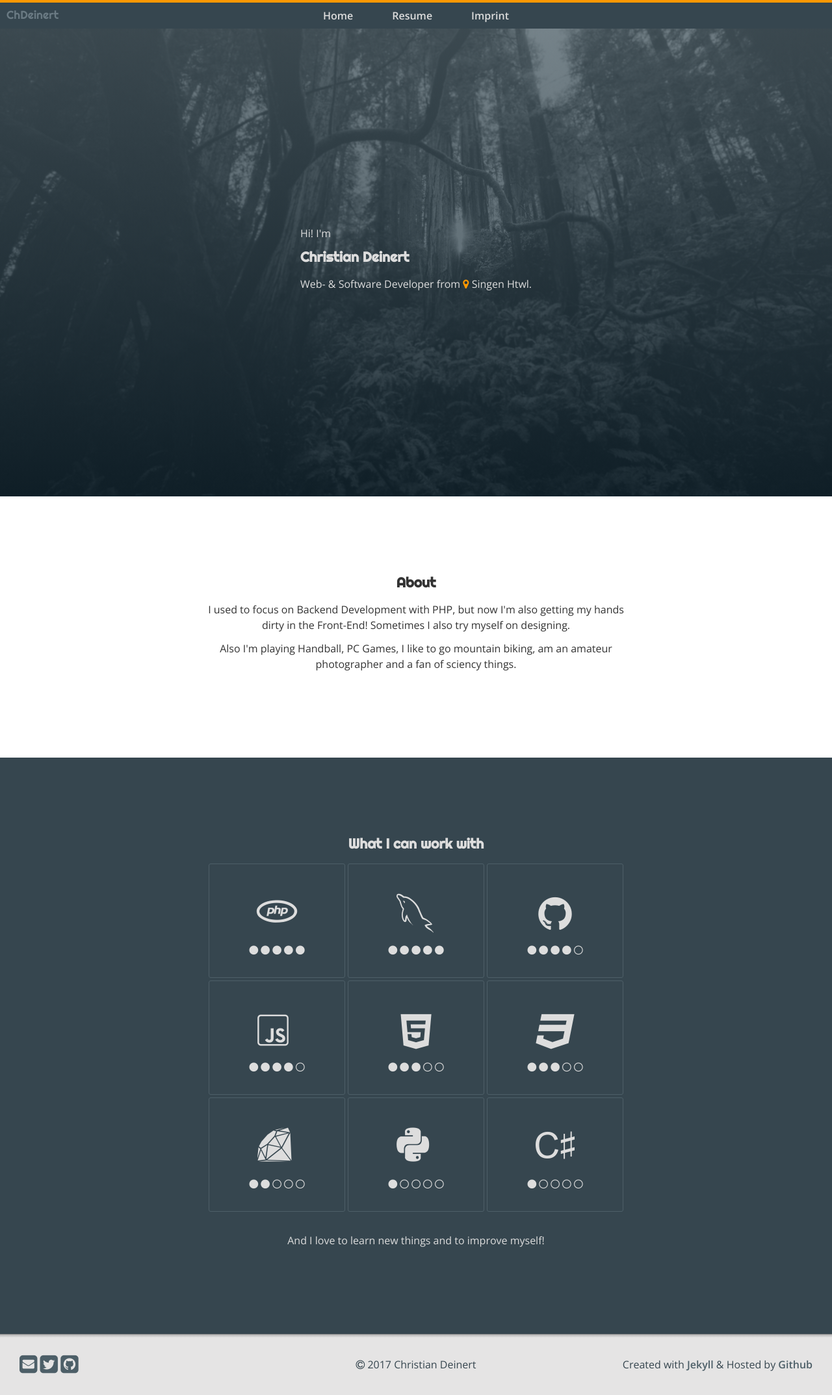
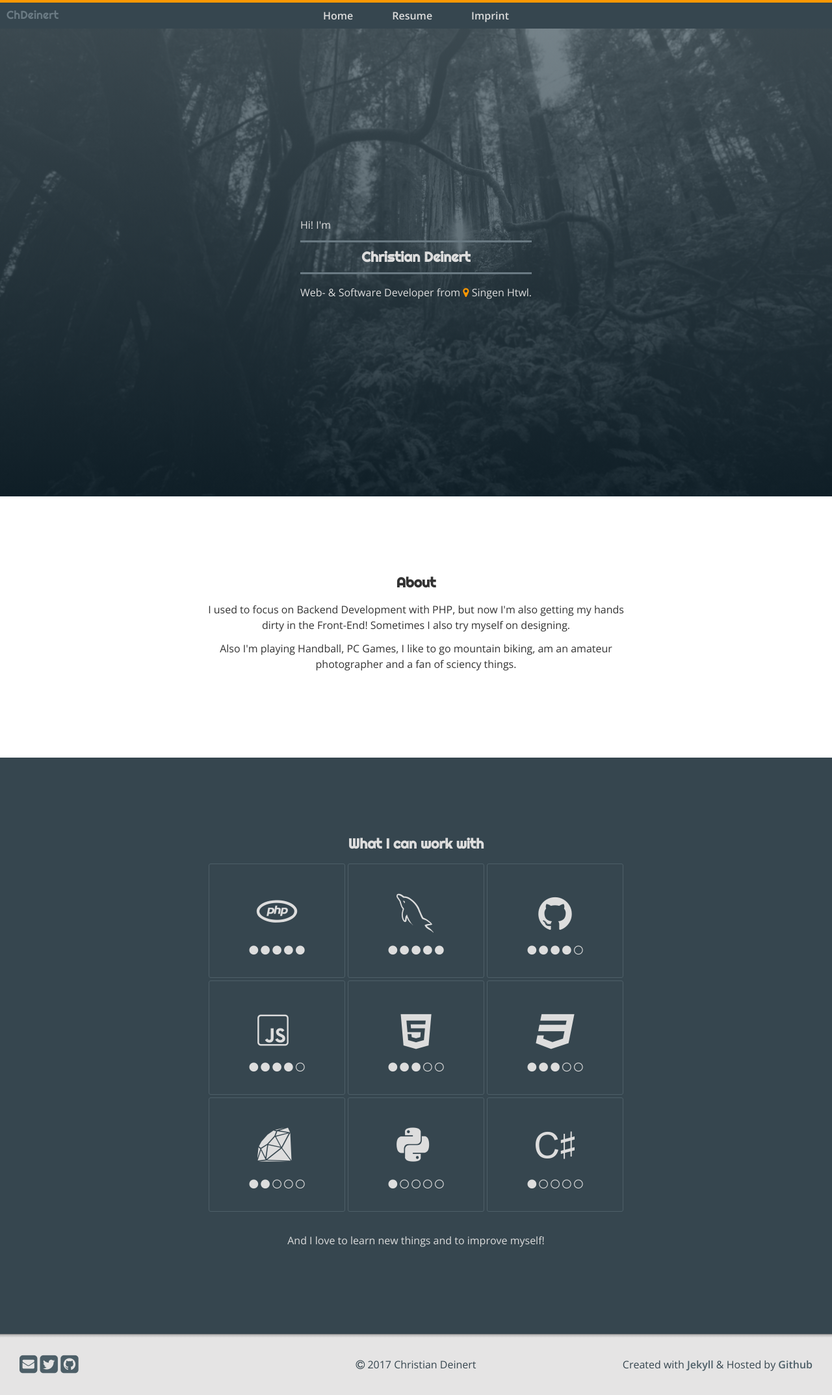
Before and after one commit to ChDeinert/chdeinert.github.io, a Jekyll site: the page built from _pages/index.html, in a window 1280 px wide. Shown: the whole page at 65% size. Built offline with Jekyll 4.4.1, drawn with Linux system fonts in a browser that asks for light colours; nearby versions of some CDN libraries.

Commit message:
Minor tweaks

```diff
--- a/_pages/imprint.html
+++ b/_pages/imprint.html
@@ -1,6 +1,6 @@
 ---
 layout: default
-permalink: imprint
+permalink: /imprint
 ---
 
 <section class="content-section content-section-fullheight">
--- a/_pages/index.html
+++ b/_pages/index.html
@@ -6,9 +6,9 @@ permalink: /
 <section class="hero">
     <div class="hero-content-wrapper">
         <div class="hero-content">
-            <p class="hero-left">Hi! I'm</p>
-            <h1>Christian Deinert</h1>
-            <p class="hero-right">Web- &amp; Software Developer from <a href="https://www.google.de/maps/place/Singen+(Hohentwiel)/@47.7568506,8.7973657,12z/data=!3m1!4b1!4m2!3m1!1s0x479a7d33fa8afe9f:0xa3f9f94099cb2cef" target="_blank" class="hero-link"><i class="fa fa-map-marker hero-link-icon"></i> Singen Htwl.</a></p>
+            <p class="hero-content-top">Hi! I'm</p>
+            <h1 class="hero-content-header">Christian Deinert</h1>
+            <p class="hero-content-bottom">Web- &amp; Software Developer from <a href="https://www.google.de/maps/place/Singen+(Hohentwiel)/@47.7568506,8.7973657,12z/data=!3m1!4b1!4m2!3m1!1s0x479a7d33fa8afe9f:0xa3f9f94099cb2cef" target="_blank" class="hero-link"><i class="fa fa-map-marker hero-link-icon"></i> Singen Htwl.</a></p>
         </div>
     </div>
     <div class="hero-bg"></div>
--- a/_sass/components/_hero.sass
+++ b/_sass/components/_hero.sass
@@ -19,6 +19,16 @@
         background-image: linear-gradient(to bottom, transparentize($grayblue-lighter, .25) 0%, transparentize($grayblue-darkest, .25) 100%)
     &-content
         margin: auto
+        &-header
+            +padding(10px 30px)
+            text-align: center
+            border:
+                top: 3px solid $grayblue-lightest
+                bottom: 3px solid $grayblue-lightest
+        &-top
+            text-align: left
+        &-bottom
+            text-align: right
     &-link
         color: $light-gray
         &-icon
```
